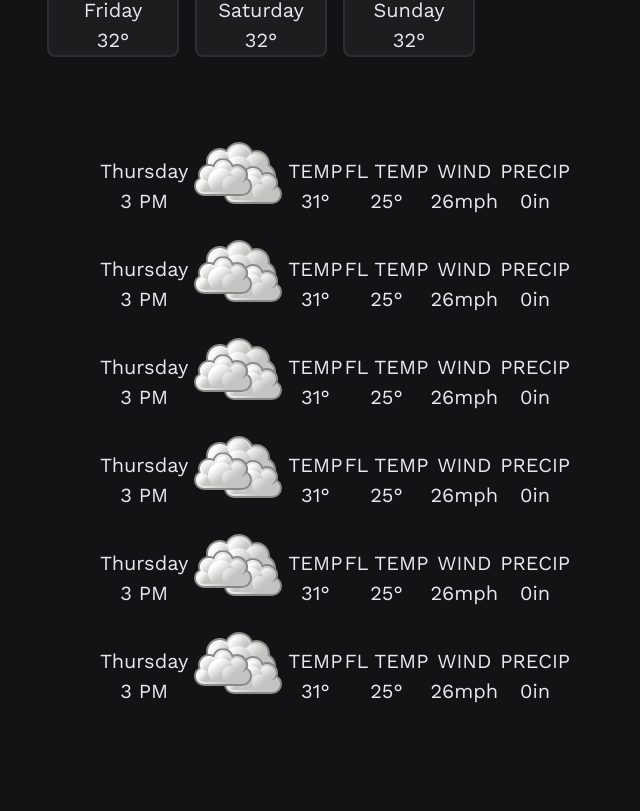
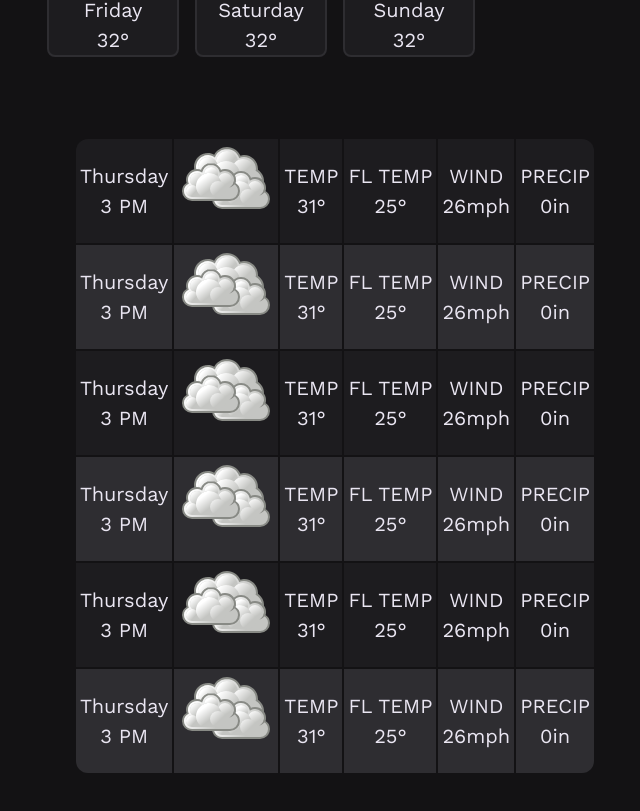
Before and after one commit to Schrixx/Weather-App, a React (Vite) app: page / in a window 1280 px wide. Shown: the part 791-1602 px from the top of the page, without its empty margins (305-945 px from the left). Before the commit the page ends 1580 px from the top, so only its background shows below. Built offline with nearby package versions, Linux system fonts and the light colour scheme; no server answers.

Commit message:
refactor: begin parsing Meteo API

```diff
--- a/src/App.jsx
+++ b/src/App.jsx
@@ -1,7 +1,10 @@
 import Header from 'components/Header';
 import Weather from 'components/Weather';
+import { GetWeather } from './data/GetWeather';
 
 function App() {
+
+  GetWeather(10, Intl.DateTimeFormat().resolvedOptions().timeZone)
 
   return (
     <>
--- a/src/components/Header.jsx
+++ b/src/components/Header.jsx
@@ -4,7 +4,7 @@ import { infoGroups } from 'data/infoGroups'
 
 const Header = () => {
     return (
-        <div className='px-4 max-w-5xl m-auto my-16 tracking-wide'>
+        <div className='px-4 max-w-5xl mx-auto my-16 tracking-wide'>
             <header className="relative flex justify-center">
                 <div className='absolute top-0 right-0 bottom-0 left-0 -z-10 bg-surface border-2 border-surfaceOutline rounded-xl' />
                 <div className="w-full m-8 flex items-center justify-around">
--- a/src/components/Weather.jsx
+++ b/src/components/Weather.jsx
@@ -34,7 +34,7 @@ const DayCards = () => {
 
       <template></template>
 
-      <table className='my-16'>
+      <table className='my-16 border-separate rounded-xl'>
         <tbody data-hour-section className='w-full text-center border-spacing-0'>
           <TableRow rowInfo={tempObj} weather={Cloudy} />
           <TableRow rowInfo={tempObj} weather={Cloudy} />
--- a/src/components/factories/TableRow.jsx
+++ b/src/components/factories/TableRow.jsx
@@ -4,35 +4,33 @@ const TableRow = ({ rowInfo, weather }) => {
   const { day, dayValue, temp, fltemp, wind, precip } = rowInfo
 
   return (
-    <>
-      <tr className=''>
-        <td>
+    <tr className='group bg-surfaceOutline odd:bg-surface'>
+      <td className='p-1 group-first:rounded-tl-xl group-last:rounded-bl-xl'>
         <div>
           <div>{day}</div>
           <div>{dayValue}</div>
         </div>
       </td>
-        <td>
+      <td className='p-1'>
         <img src={weather} alt="weather" className='h-24 w-auto object-contain' />
       </td>
-        <td>
+      <td className='p-1'>
         <div>TEMP</div>
         <div>{temp}&deg;</div>
       </td>
-        <td>
+      <td className='p-1'>
         <div>FL TEMP</div>
         <div>{fltemp}&deg;</div>
       </td>
-        <td>
+      <td className='p-1'>
         <div>WIND</div>
         <div>{wind}<span>mph</span></div>
       </td>
-        <td>
+      <td className='p-1 group-first:rounded-tr-xl group-last:rounded-br-xl'>
         <div>PRECIP</div>
         <div>{precip}<span>in</span></div>
       </td>
     </tr>
-    </>
   )
 }
 
--- /dev/null
+++ b/src/data/GetWeather.jsx
@@ -0,0 +1,46 @@
+const url = "https://api.open-meteo.com/v1/forecast?latitude=52.52&longitude=13.41&current=temperature_2m,weather_code,wind_speed_10m&hourly=temperature_2m,apparent_temperature,precipitation,weather_code,wind_speed_10m&daily=weather_code,temperature_2m_max,temperature_2m_min,apparent_temperature_max,apparent_temperature_min,precipitation_sum&temperature_unit=fahrenheit&wind_speed_unit=mph&precipitation_unit=inch&timeformat=unixtime"
+
+export async function GetWeather(lat, lon, timezone) {
+    try {
+        const response = await fetch(url, {
+            method: "GET",
+            params: {
+                latitude: lat,
+                longitude: lon,
+                timezone,
+            }
+        })
+        const data = await response.json().then(data => {
+            return {
+                current: parseCurrentWeather(data)
+            }
+        })
+        console.log(data)
+    }
+    catch (error) {
+        console.log(error)
+    }
+
+}
+
+function parseCurrentWeather({ current, daily }) {
+    const { temperature_2m: currentTemp, wind_speed_10m: windSpeed, weather_code: iconCode } = current
+    const {
+        temperature_2m_max: [maxTemp],
+        temperature_2m_min: [minTemp],
+        apparent_temperature_max: [maxFeelsLike],
+        apparent_temperature_min: [minFeelsLike],
+        precipitation_sum: [precip],
+    } = daily
+
+    return {
+        currentTemp: Math.round(currentTemp),
+        highTemp: Math.round(maxTemp),
+        lowTemp: Math.round(minTemp),
+        highFeelsLike: Math.round(maxFeelsLike),
+        lowFeelsLike: Math.round(minFeelsLike),
+        windSpeed: Math.round(windSpeed),
+        precip: Math.round(precip * 100) / 100,
+        iconCode,
+    }
+}
```
Lines whose indentation alone changed are shown as unchanged.
